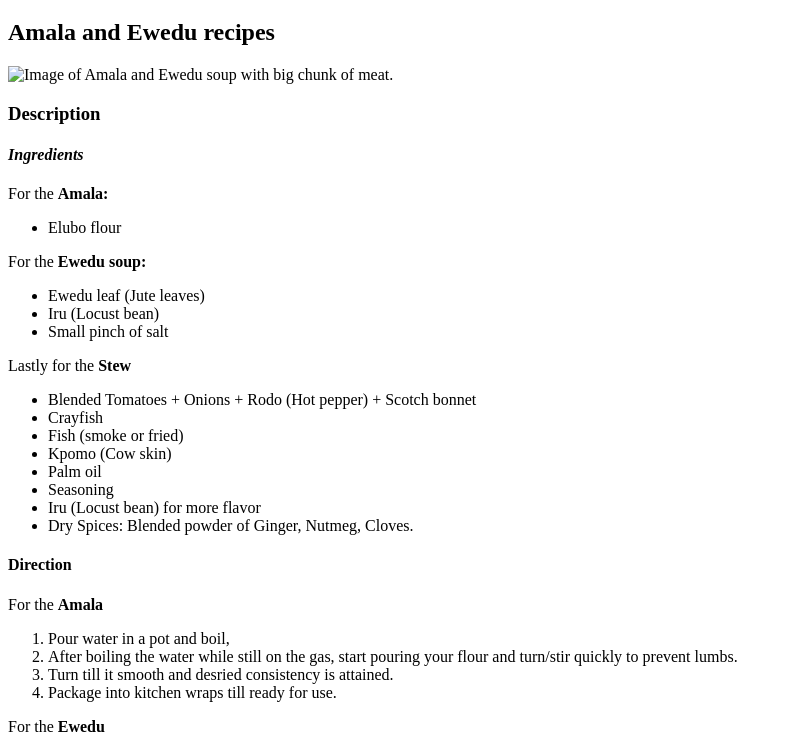
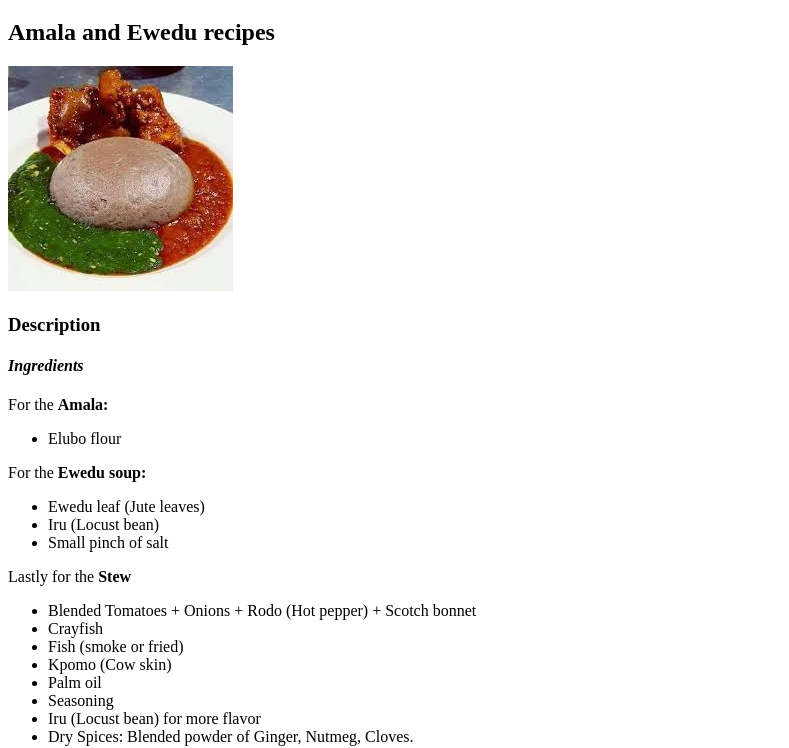
Before and after one commit to Dlogicbee/odin-recipes, a plain HTML site: page recipes/swallow.html in a window 1280 px wide. Shown: the part 61-809 px from the top of the page, without its empty margins (0-789 px from the left). Drawn offline with Linux system fonts and the light colour scheme.

Commit message:
The recipes image is now fix to display

```diff
--- a/recipes/swallow.html
+++ b/recipes/swallow.html
@@ -10,7 +10,7 @@
 
         <strong><h2>Amala and Ewedu recipes</h2></strong>
 
-        <img src="./images/amala.jpeg" alt="Image of Amala and Ewedu soup with big chunk of meat." width="225" height="225">
+        <img src="../images/amala.jpeg" alt="Image of Amala and Ewedu soup with big chunk of meat." width="225" height="225">
 
         <h3>Description</h3>
 
```
